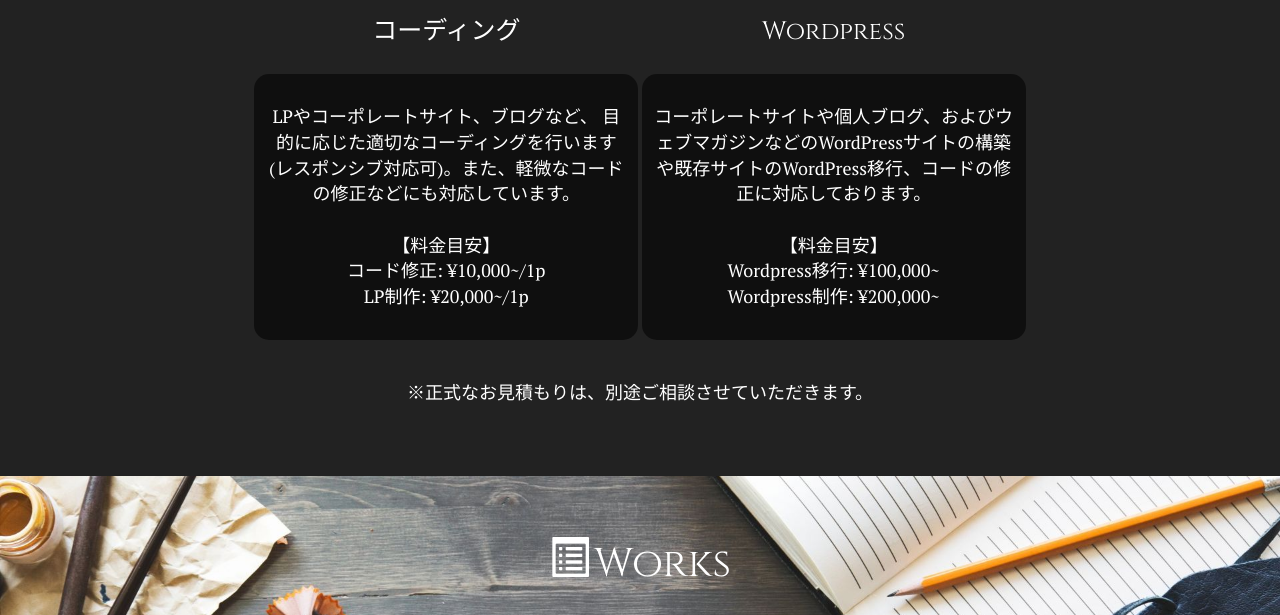
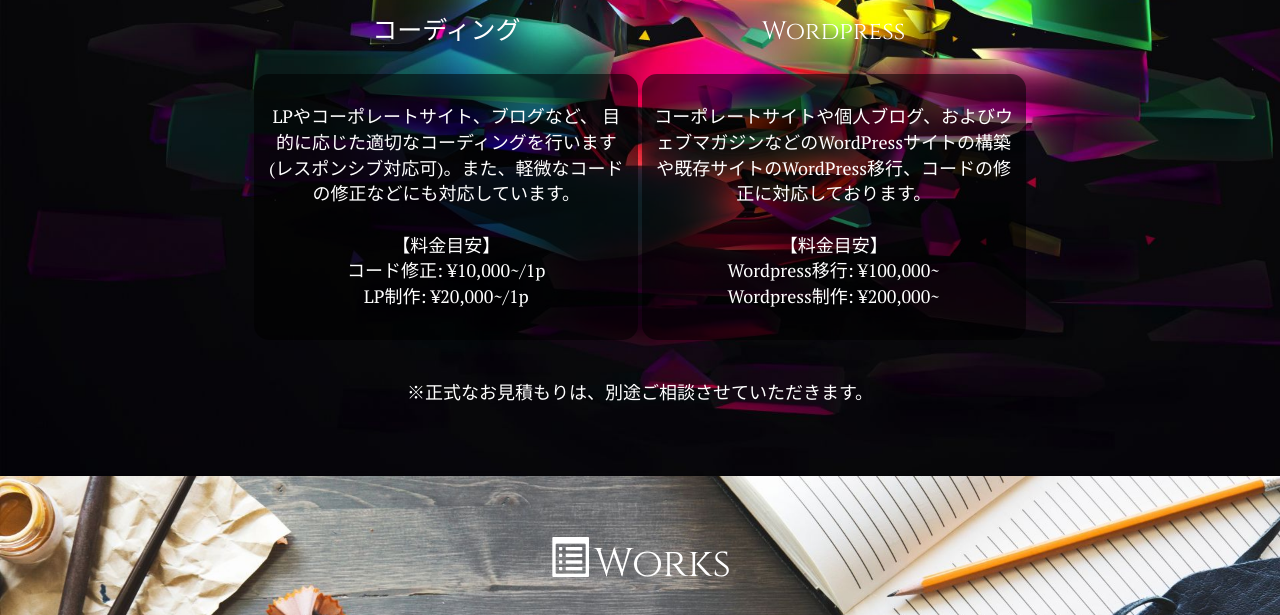
Before and after one commit to kkk0918/kkk918.github.io, a plain HTML site: page index.html in a window 1280 px wide. Shown: the part 2918-3533 px from the top of the page. Drawn offline with nearby package versions, Linux system fonts and the light colour scheme; files that its build step writes are made by us from their sources; files whose address does not match are found by name.

Commit message:
Add files via upload

```diff
--- a/style.css
+++ b/style.css
@@ -611,7 +611,7 @@ footer {
     width: 30%;
   }
   .service_section {
-    background-image: url("image/anna-wangler-_GqwoiT7QY8-unsplash.jpg");
+    background-image: url("image/toppage14.jpg");
     background-size: cover;
   }
 }
```
